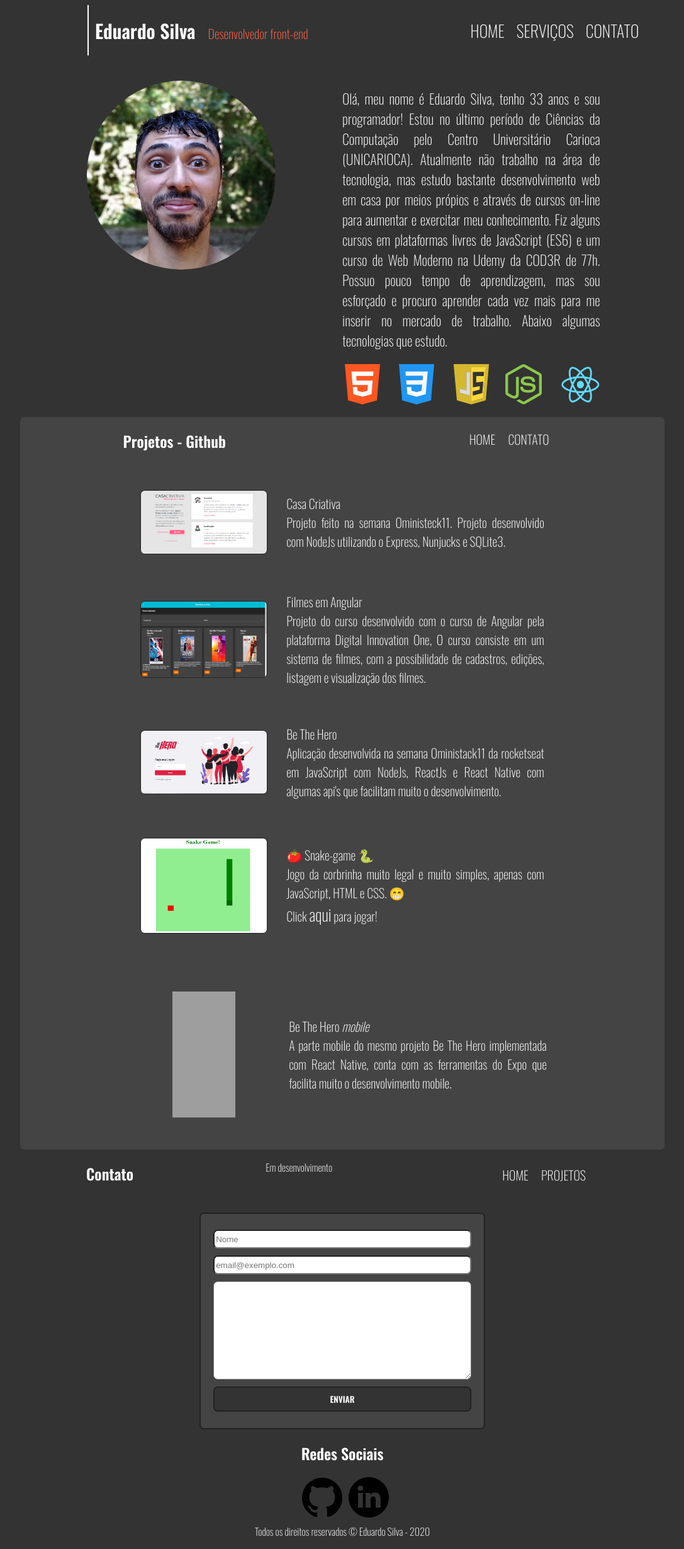
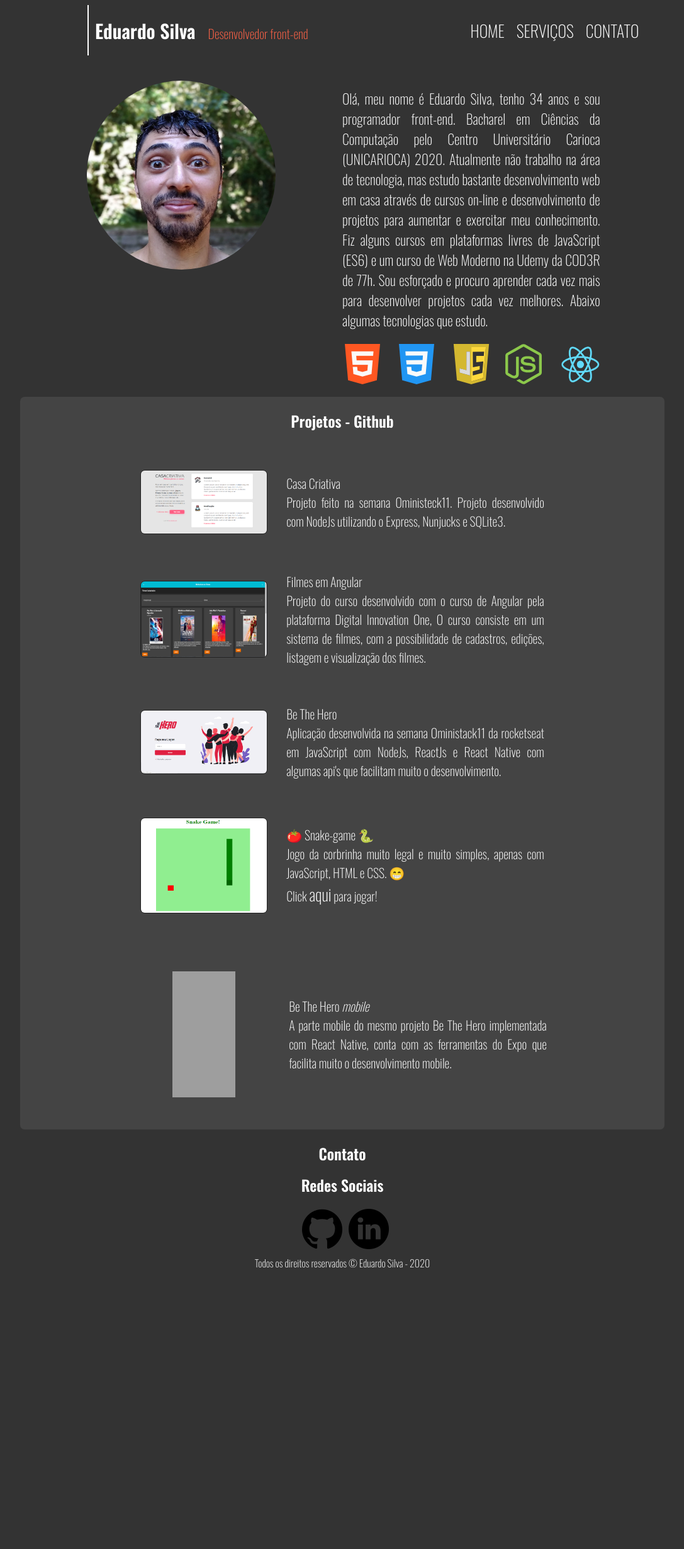
Before and after one commit to edubritos/edubritos.github.io, a plain HTML site: page index.html in a window 1280 px wide. Shown: the whole page at 63% size, without its empty margins (96-1183 px from the left). After the commit the page ends 2033 px from the top, so only its background shows below. Drawn offline with nearby package versions, Linux system fonts and the light colour scheme; grey boxes are pictures that could not be loaded.

Commit message:
Correções

```diff
--- a/index.html
+++ b/index.html
@@ -27,16 +27,17 @@
         </nav>
 
     </header>
-    <content>
+    <container>
         <img src="img/edusilva.jpg" class="perfil" title="Eduardo Silva" width="300" height="300">
         <div id="skils">
-            <p> Olá, meu nome é Eduardo Silva, tenho 33 anos e sou programador!
-                Estou no último período de Ciências da Computação pelo Centro Universitário Carioca (UNICARIOCA).
+            <p> Olá, meu nome é Eduardo Silva, tenho 34 anos e sou programador front-end.
+                Bacharel em Ciências da Computação pelo Centro Universitário Carioca (UNICARIOCA) 2020.
                 Atualmente não trabalho na área de tecnologia, mas estudo bastante desenvolvimento web
-                em casa por meios própios e através de cursos on-line para aumentar e exercitar meu conhecimento.
+                em casa através de cursos on-line e desenvolvimento de projetos
+                para aumentar e exercitar meu conhecimento.
                 Fiz alguns cursos em plataformas livres de JavaScript (ES6) e um curso de Web Moderno na Udemy da
-                COD3R de 77h. Possuo pouco tempo de aprendizagem, mas sou esforçado e procuro aprender
-                cada vez mais para me inserir no mercado de trabalho. Abaixo algumas tecnologias que estudo.
+                COD3R de 77h. Sou esforçado e procuro aprender cada vez mais para desenvolver projetos cada vez melhores.
+                Abaixo algumas tecnologias que estudo.
             </p>
 
             <section id="tech">
@@ -48,7 +49,7 @@
 
             </section>
         </div>
-    </content>
+    </container>
 
 
 
@@ -56,11 +57,6 @@
         <div>
             <div>
                 <h2>Projetos - Github</h2>
-                <ul>
-                    <li><a href="#name" >Home</a></li>
-
-                    <li><a href="#contact" >Contato</a></li>
-                </ul>
             </div>
 
             <div class="projeto">
@@ -120,20 +116,8 @@
     <section id="contact">
         <div>
             <h2>Contato</h2>
-            <p>Em desenvolvimento</p>
 
-            <ul>
-                <li><a href="#name" >Home</a></li>
-                <li><a href="#services" >Projetos</a></li>
-            </ul>
         </div>
-
-        <form >
-            <input type="text" name="nome" placeholder="Nome" >
-            <input type="email" name="email" placeholder="email@exemplo.com">
-            <textarea type="text" name="textarea" rows="10" cols="30"></textarea>
-            <button type="submit" name="enviar" >Enviar</button>
-        </form>
 
         <div class="contacticons">
             <h2>Redes Sociais</h2>
--- a/style.css
+++ b/style.css
@@ -81,7 +81,7 @@ header nav ul li a{
 
 
 /* ******************* Skils */
-content{
+container{
     width: 80vw;
     height:auto;
     margin: auto;
@@ -91,18 +91,18 @@ content{
     justify-content: space-between;
 }
 
-content .perfil{
+container .perfil{
     border-radius: 100%;
     margin: 10px auto;
 }
 
-content #skils{
+container #skils{
     width: 40%;
     text-align: justify;
     margin-right: 10%;
     font-size: 22px;
 }
-content #tech{
+container #tech{
     display: flex;
     justify-content: space-between;
     flex-wrap: wrap;
@@ -183,45 +183,12 @@ content #tech{
     justify-content: space-around;
     flex-wrap: wrap;
 }
-
-#contact form{
-    height: 300px;
-    width: 40%;
-    padding: 20px;
-    margin: auto;
-    margin-top: 50px;
-    display: flex;
-    flex-wrap: wrap;
-    justify-content: center;
-    align-items: center;
-    border: #222 solid 2px;
-    border-radius: 7px;
-    background-color: #444;
-}
 #contact div ul{
     display: flex;
     align-items: center;
     margin-top: 15px;
 }
-#contact form input{
-    width: 100%;
-    height: 30px;
-    border-radius: 7px;
-}
-#contact form textarea, #contact form button{
-    border-radius: 7px;
-    width: 100%;
-}
-#contact form button{
-    height: 40px;
-    width: 100%;
-    background-color: #333;
-    text-transform: uppercase;
-    font-family: 'Oswald', sans-serif;
-    font-weight: bolder;
-    color: #fff;
-    border: #222 solid 2px;
-}
+
 #contact .contacticons{
     display: flex;
     justify-content: center;
@@ -260,7 +227,9 @@ header #label{
 @media only screen and (max-width: 800px){
     header{
         width: 100%;
-        height: 100px;
+        display: flex;
+        align-items: center;
+        justify-content: space-around;
     }
     header #label {
         display: block;
@@ -268,7 +237,7 @@ header #label{
         height: 40px;
         width: 40px ;
         text-align: center;
-        text-justify: auto;
+        text-justify: center;
     }
 
     header #label:hover {
@@ -289,7 +258,6 @@ header #label{
     header .menu ul {
        display: flex;
        justify-content: space-around;
-       margin-left: -30px;
     }
 
     header .menu ul li a{
@@ -301,35 +269,28 @@ header #label{
         transition:  all 0.5s ease;
     }
     header #name{
-        height: 60px;
         display: flex;
-        align-items: center;
+        align-items: left;
+        justify-content: flex-start;
+        flex-wrap: wrap;
+        width: 50%;
     }
 
-    header #name h2, #name p{
-        margin:0 auto;
-        margin-left: 20px;
-    }
-
-    content{
+    container{
         display: flex;
         justify-content: center;
         flex-wrap: wrap;
         height: auto;
     }
 
-    content .perfil{
+    container .perfil{
         height: 50%;
         width: 50%;
         margin: auto;
     }
-    content #skils{
+    container #skils{
         width: 90%;
         margin: 10px auto;
-    }
-
-    #contact form{
-        width: 80%;
     }
     #services div .projeto div p{
         width: 80%;
```
